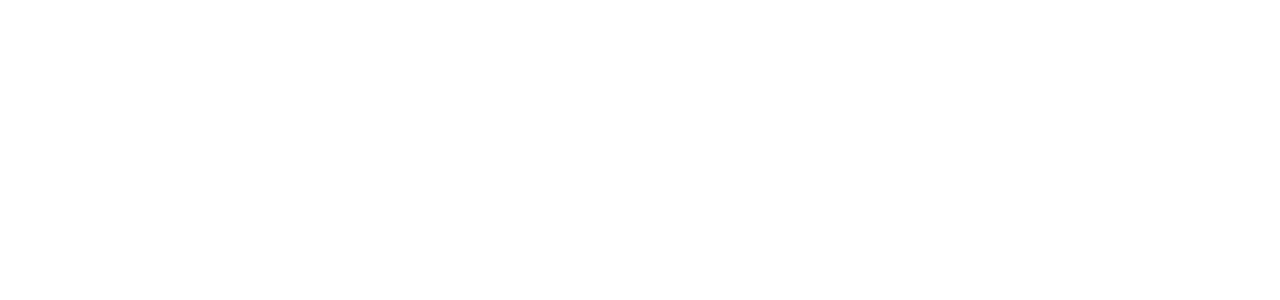
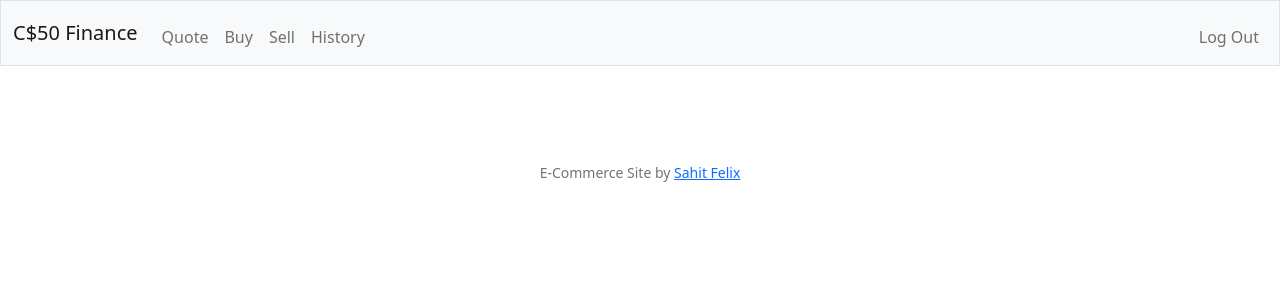
Before and after one commit to prismschism/CS50, a Flask app: page / in a window 1280 px wide. Before the commit the part shown is empty. Shown: the top 300 px of the page. Run offline with Flask 3, Linux system fonts and the light colour scheme; the visitor is signed in with stand-in values (Sample User, id 1).

Commit message:
modified layout.html

```diff
--- a/templates/layout.html
+++ b/templates/layout.html
@@ -4,11 +4,57 @@
     <head>
         <meta name="viewport" content="initial-scale=1, width=device-width">
 
-        <link href="styles.css" rel="stylesheet">
+        <link crossorigin="anonymous" href="https://cdn.jsdelivr.net/npm/bootstrap@5.1.3/dist/css/bootstrap.min.css" integrity="sha384-1BmE4kWBq78iYhFldvKuhfTAU6auU8tT94WrHftjDbrCEXSU1oBoqyl2QvZ6jIW3" rel="stylesheet">
+        <script crossorigin="anonymous" src="https://cdn.jsdelivr.net/npm/bootstrap@5.1.3/dist/js/bootstrap.bundle.min.js" integrity="sha384-ka7Sk0Gln4gmtz2MlQnikT1wXgYsOg+OMhuP+IlRH9sENBO0LRn5q+8nbTov4+1p"></script>
+
+
+        <link href="/static/styles.css" rel="stylesheet">
         <title>MockStore {% block title %}{% endblock %}</title>
     </head>
     <body>
         <!-- start NAVbar -->
+        <nav class="bg-light border navbar navbar-expand-md navbar-light">
+            <div class="container-fluid">
+                <a class="navbar-brand" href="/"><span class="blue">C</span><span class="red">$</span><span class="yellow">5</span><span class="green">0</span> <span class="red">Finance</span></a>
+                <button aria-controls="navbar" aria-expanded="false" aria-label="Toggle navigation" class="navbar-toggler" data-bs-target="#navbar" data-bs-toggle="collapse" type="button">
+                    <span class="navbar-toggler-icon"></span>
+                </button>
+                <div class="collapse navbar-collapse" id="navbar">
+                    {% if session["user_id"] %}
+                        <ul class="navbar-nav me-auto mt-2">
+                            <li class="nav-item"><a class="nav-link" href="/quote">Quote</a></li>
+                            <li class="nav-item"><a class="nav-link" href="/buy">Buy</a></li>
+                            <li class="nav-item"><a class="nav-link" href="/sell">Sell</a></li>
+                            <li class="nav-item"><a class="nav-link" href="/history">History</a></li>
+                        </ul>
+                        <ul class="navbar-nav ms-auto mt-2">
+                            <li class="nav-item"><a class="nav-link" href="/logout">Log Out</a></li>
+                        </ul>
+                    {% else %}
+                        <ul class="navbar-nav ms-auto mt-2">
+                            <li class="nav-item"><a class="nav-link" href="/register">Register</a></li>
+                            <li class="nav-item"><a class="nav-link" href="/login">Log In</a></li>
+                        </ul>
+                    {% endif %}
+                </div>
+            </div>
+        </nav>
+
+        {% if get_flashed_messages() %}
+            <header>
+                <div class="alert alert-primary mb-0 text-center" role="alert">
+                    {{ get_flashed_messages() | join(" ") }}
+                </div>
+            </header>
+        {% endif %}
+
+        <main class="container-fluid py-5 text-center">
+            {% block main %}{% endblock %}
+        </main>
+
+        <footer class="mb-5 small text-center text-muted">
+            E-Commerce Site by <a href="https://github.com/prismschism">Sahit Felix</a>
+        </footer>
 
         <!-- end NAVbar -->
     </body>
```
